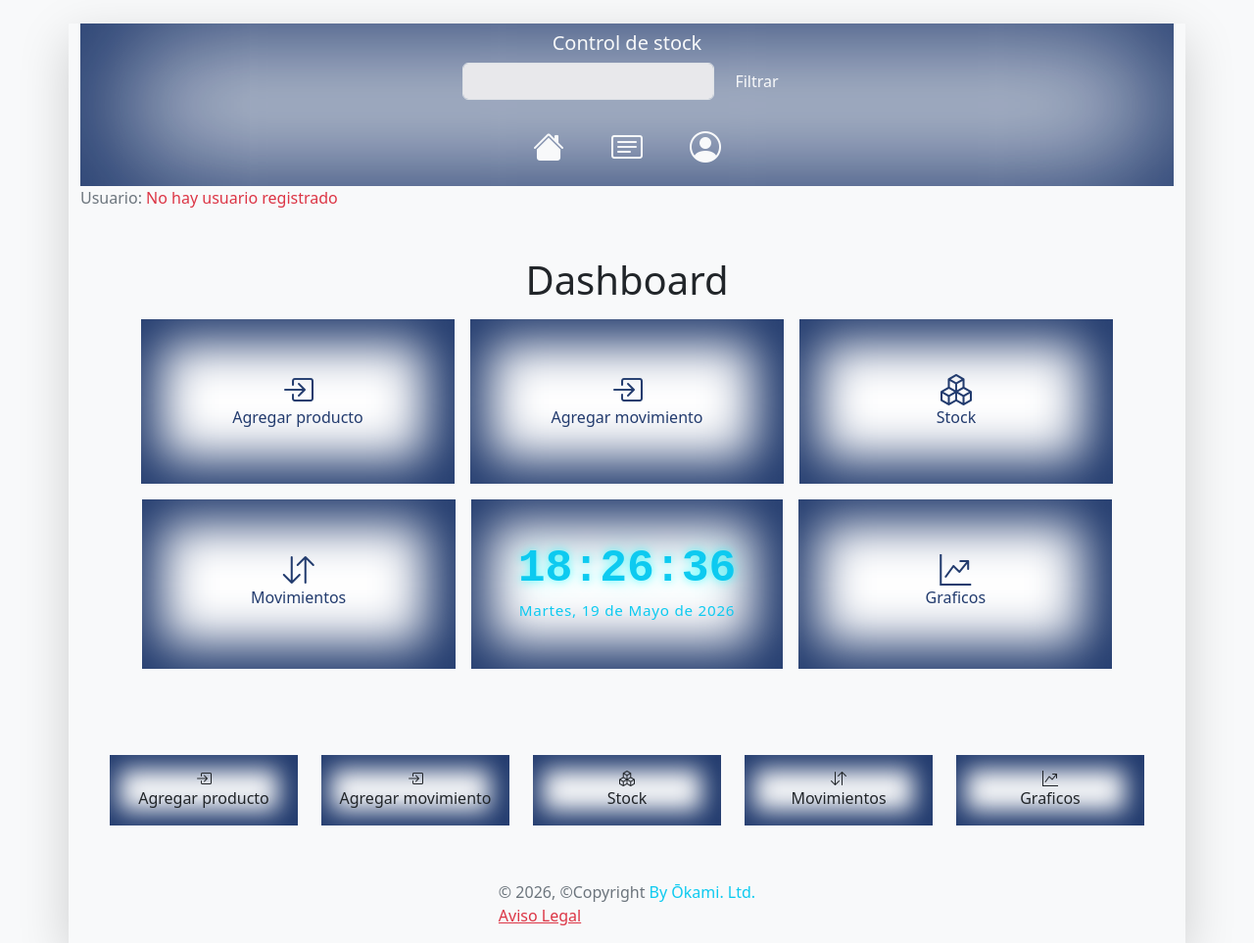
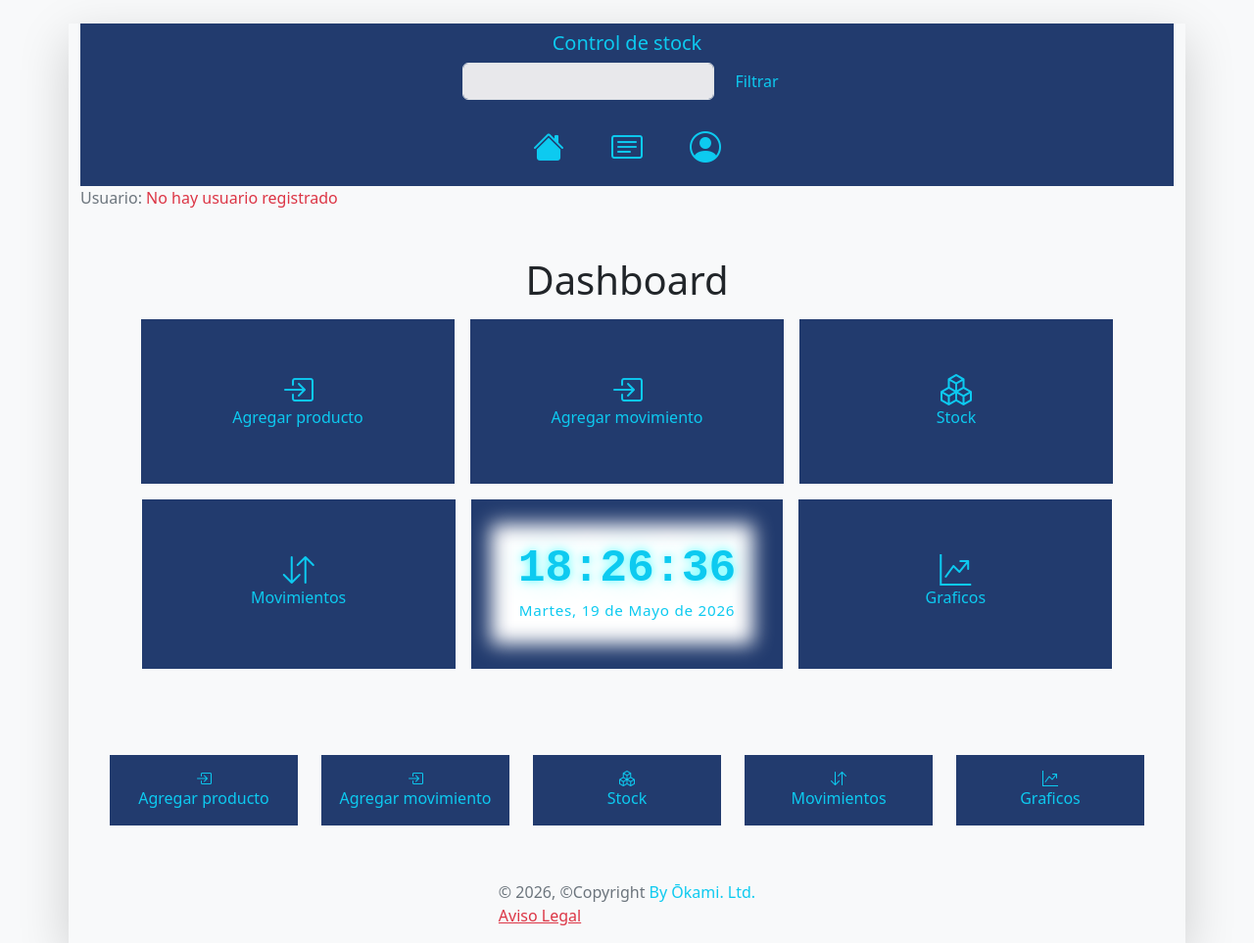
Before and after one commit to Obidis/e_comerce, a Django app: page / in a window 1280 px wide. Shown: the whole page at 98% size. Run offline with Django 4.2, Linux system fonts and the light colour scheme.

Commit message:
modificado styles

```diff
--- a/core/static/css/styles.css
+++ b/core/static/css/styles.css
@@ -9,28 +9,34 @@
 }
 
 .navbar{
-     box-shadow: 15px 0px 125px 35px #223b6e inset;
+  background-color:#223b6e;
+
 }
 
-#box, #box2{
-    background-color: #ffffff;
+#box{
+    background-color: #223b6e;
     min-width: 20rem;
-    box-shadow: -5px -0px 50px 25px #223b6e inset;
+
     color:  #223b6e;
 
 }
+#box2{
+  box-shadow: -5px -0px 50px 25px #223b6e inset;
+}
+
 
 #box:hover{
-    box-shadow: rgba(50, 50, 93, 0.25) 0px 50px 100px -20px, rgba(0, 0, 0, 0.3) 0px 30px 60px -30px, rgba(10, 37, 64, 0.35) 0px -2px 6px 0px inset;
+  box-shadow: -5px -0px 25px 15px #223b6e inset;
 }
 
 #footer_links{
-    width: 12rem;
-    box-shadow: -5px -0px 25px 15px #223b6e inset;
+  width: 12rem;
+  background-color:  #223b6e;
+
 }
 
 #footer_links:hover{
-  box-shadow: -5px -0px 50px 25px #223b6e inset;
+  box-shadow: -5px -0px 25px 15px #223b6e inset;
 }
 
 .grafics{
@@ -42,7 +48,7 @@
 #box-reloj {
   background-color: #ffffff;
   min-width: 15rem;
-  box-shadow: -5px -0px 50px 25px #223b6e inset;
+  box-shadow: -5px -0px 20px 25px #223b6e inset;
   color: #00ffff;
 }
 
--- a/core/templates/_includes/_footer_nav.html
+++ b/core/templates/_includes/_footer_nav.html
@@ -2,13 +2,13 @@
 
     <div class=" d-flex align-items-center justify-content-center  gap-2 flex-wrap">
 
-      <a id="footer_links" class="nav-link  d-flex flex-column align-items-center m-2 p-3 fs-6 " href="{% url 'product_create' %}"><i class="bi bi-box-arrow-in-right fs-6"></i>Agregar producto</a>
+      <a id="footer_links" class="nav-link  d-flex flex-column align-items-center m-2 p-3 fs-6 text-info " href="{% url 'product_create' %}"><i class="bi bi-box-arrow-in-right fs-6"></i>Agregar producto</a>
 
-      <a id="footer_links" class="nav-link d-flex flex-column align-items-center  m-2 p-3 fs-6 " href="{% url 'movements_create' %}"><i id="icons" class="bi bi-box-arrow-in-right"></i>Agregar movimiento</a>
+      <a id="footer_links" class="nav-link d-flex flex-column align-items-center  m-2 p-3 fs-6 text-info " href="{% url 'movements_create' %}"><i id="icons" class="bi bi-box-arrow-in-right"></i>Agregar movimiento</a>
 
-      <a id="footer_links" class="nav-link d-flex flex-column align-items-center  m-2 p-3 fs-6 " href="{% url 'products_list' %}"><i id="icons" class="bi bi-boxes"></i>Stock</a>
+      <a id="footer_links" class="nav-link d-flex flex-column align-items-center  m-2 p-3 fs-6 text-info " href="{% url 'products_list' %}"><i id="icons" class="bi bi-boxes"></i>Stock</a>
 
-      <a id="footer_links" class="nav-link d-flex flex-column align-items-center  m-2 p-3 fs-6 " href="{% url 'movements_list' %}"> <i id="icons" class="bi bi-arrow-down-up"></i>Movimientos</a>
+      <a id="footer_links" class="nav-link d-flex flex-column align-items-center  m-2 p-3 fs-6 text-info " href="{% url 'movements_list' %}"> <i id="icons" class="bi bi-arrow-down-up"></i>Movimientos</a>
 
-      <a id="footer_links" class="nav-link d-flex flex-column align-items-center  m-2 p-3 fs-6 " href="{% url 'graficos' %}"><i id="icons" class="bi bi-graph-up-arrow"></i>Graficos</a>
+      <a id="footer_links" class="nav-link d-flex flex-column align-items-center  m-2 p-3 fs-6 text-info " href="{% url 'graficos' %}"><i id="icons" class="bi bi-graph-up-arrow"></i>Graficos</a>
     </div>
--- a/core/templates/_includes/_header_nav.html
+++ b/core/templates/_includes/_header_nav.html
@@ -7,16 +7,16 @@
     </div>
     <div class="offcanvas-body d-flex flex-column justify-content-between px-0">
         <ul class="navbar-nav fs-5 justify-content-evenly">
-            <li class="nav-item px-3 py-2"><a class="nav-link text-light" href="{% url 'home' %}"><i title="Home" class="bi bi-house-fill fs-2"></i></a></li>
+            <li class="nav-item px-3 py-2"><a class="nav-link text-info" href="{% url 'home' %}"><i title="Home" class="bi bi-house-fill fs-2"></i></a></li>
 
             {% if not request.user.is_authenticated %}
 
-            <li class="nav-item px-3 py-2"><a class="nav-link text-light" href="{% url 'register' %}"><i title="Register" class="bi bi-card-text fs-2"></i></a></li>
-            <li class="nav-item px-3 py-2"><a class="nav-link text-light" href="{% url 'login' %}"><i title="Login" class="bi bi-person-circle fs-2"></i></a></li>
+            <li class="nav-item px-3 py-2"><a class="nav-link text-info" href="{% url 'register' %}"><i title="Register" class="bi bi-card-text fs-2"></i></a></li>
+            <li class="nav-item px-3 py-2"><a class="nav-link text-info" href="{% url 'login' %}"><i title="Login" class="bi bi-person-circle fs-2"></i></a></li>
             {% endif %}
             {% if request.user.is_authenticated %}
 
-                <li title="Logout" class="nav-item px-3 py-2"><a class="nav-link text-light" href="{% url 'logout' %}"><i class="bi bi-door-open-fill fs-2"></i></a></li>
+                <li title="Logout" class="nav-item px-3 py-2"><a class="nav-link text-info" href="{% url 'logout' %}"><i class="bi bi-door-open-fill fs-2"></i></a></li>
             {% endif %}
         </ul>
     <div>
--- a/core/templates/_includes/_searcher.html
+++ b/core/templates/_includes/_searcher.html
@@ -4,10 +4,10 @@
 
         <!-- Search form -->
 <div class="">
-    <h5 class="text-center text-light">Control de stock</h5>
+    <h5 class="text-center text-info">Control de stock</h5>
     <form class="d-flex" role="search" action="{% url "search" %}" method="get">
         <input id="django-form-input"  name="search"  class="form-control me-2" type="search"  aria-label="Search"/>
-        <button class="btn text-light"  type="submit">Filtrar</button>
+        <button class="btn text-info"  type="submit">Filtrar</button>
     </form>
 </div>
 <button class="navbar-toggler" type="button" data-bs-toggle="offcanvas" data-bs-target="#sidebar">
--- a/core/templates/general/home.html
+++ b/core/templates/general/home.html
@@ -15,19 +15,19 @@
 
 
             <div id="box" class="p-5 d-flex flex-column align-items-center m-2">
-                <a class="nav-link d-flex flex-column align-items-center p-2 " href="{% url 'product_create' %}"><i class="bi bi-box-arrow-in-right fs-2"></i> Agregar producto</a>
+                <a class="nav-link d-flex flex-column align-items-center p-2 text-info " href="{% url 'product_create' %}"><i class="bi bi-box-arrow-in-right fs-2"></i> Agregar producto</a>
             </div>
 
             <div id="box" class="p-5 d-flex flex-column align-items-center m-2">
-                <a class="nav-link d-flex flex-column align-items-center  m-2 text-center" href="{% url 'movements_create' %}"><i class="bi bi-box-arrow-in-right fs-2"></i>Agregar movimiento</a>
+                <a class="nav-link d-flex flex-column align-items-center  m-2 text-center text-info" href="{% url 'movements_create' %}"><i class="bi bi-box-arrow-in-right fs-2"></i>Agregar movimiento</a>
             </div>
 
             <div id="box" class="p-5 d-flex flex-column align-items-center m-2">
-                <a class="nav-link d-flex flex-column align-items-center  m-2" href="{% url 'products_list' %}"><i class="bi bi-boxes fs-2"></i> Stock</a>
+                <a class="nav-link d-flex flex-column align-items-center  m-2 text-info" href="{% url 'products_list' %}"><i class="bi bi-boxes fs-2"></i> Stock</a>
             </div>
 
             <div id="box" class="p-5 d-flex flex-column align-items-center m-2">
-                <a class="nav-link d-flex flex-column align-items-center  m-2" href="{% url 'movements_list' %}"> <i class="bi bi-arrow-down-up fs-2"></i>Movimientos</a>
+                <a class="nav-link d-flex flex-column align-items-center  m-2 text-info" href="{% url 'movements_list' %}"> <i class="bi bi-arrow-down-up fs-2"></i>Movimientos</a>
             </div>
 
             <div id="box-reloj" class="p-5 d-flex flex-column align-items-center m-2">
@@ -38,7 +38,7 @@
             </div>
 
             <div id="box" class=" p-5 d-flex flex-column  align-items-center m-2">
-                <a class="nav-link d-flex flex-column align-items-center  m-2" href="{% url 'graficos' %}"><i class="bi bi-graph-up-arrow fs-2"></i> Graficos</a>
+                <a class="nav-link d-flex flex-column align-items-center  m-2 text-info" href="{% url 'graficos' %}"><i class="bi bi-graph-up-arrow fs-2"></i> Graficos</a>
             </div>
 
         </div>
--- a/core/templates/movimientos/movement_add.html
+++ b/core/templates/movimientos/movement_add.html
@@ -20,7 +20,7 @@
                   {{ form.quantity | as_crispy_field }}
                   {{ form.notes | as_crispy_field }}
 
-              <button class="btn btn-sm btn-outline-success">Agregar Movimiento</button>
+              <button class="btn btn-sm btn-outline-info">Agregar Movimiento</button>
                <hr>
 
             </form>
--- a/core/templates/products/products_add.html
+++ b/core/templates/products/products_add.html
@@ -20,7 +20,7 @@
                   {{ form.supplier | as_crispy_field }}
                   {{ form.stock | as_crispy_field }}
 
-              <button class="btn btn-sm btn-outline-success">Añadir Producto</button>
+              <button class="btn btn-sm btn-outline-info">Añadir Producto</button>
                <hr>
 
             </form>
```
Also changed, not shown: core/templates/registration/login.html (+4 -4 lines), core/templates/registration/register.html (+4 -4 lines), db.sqlite3.
